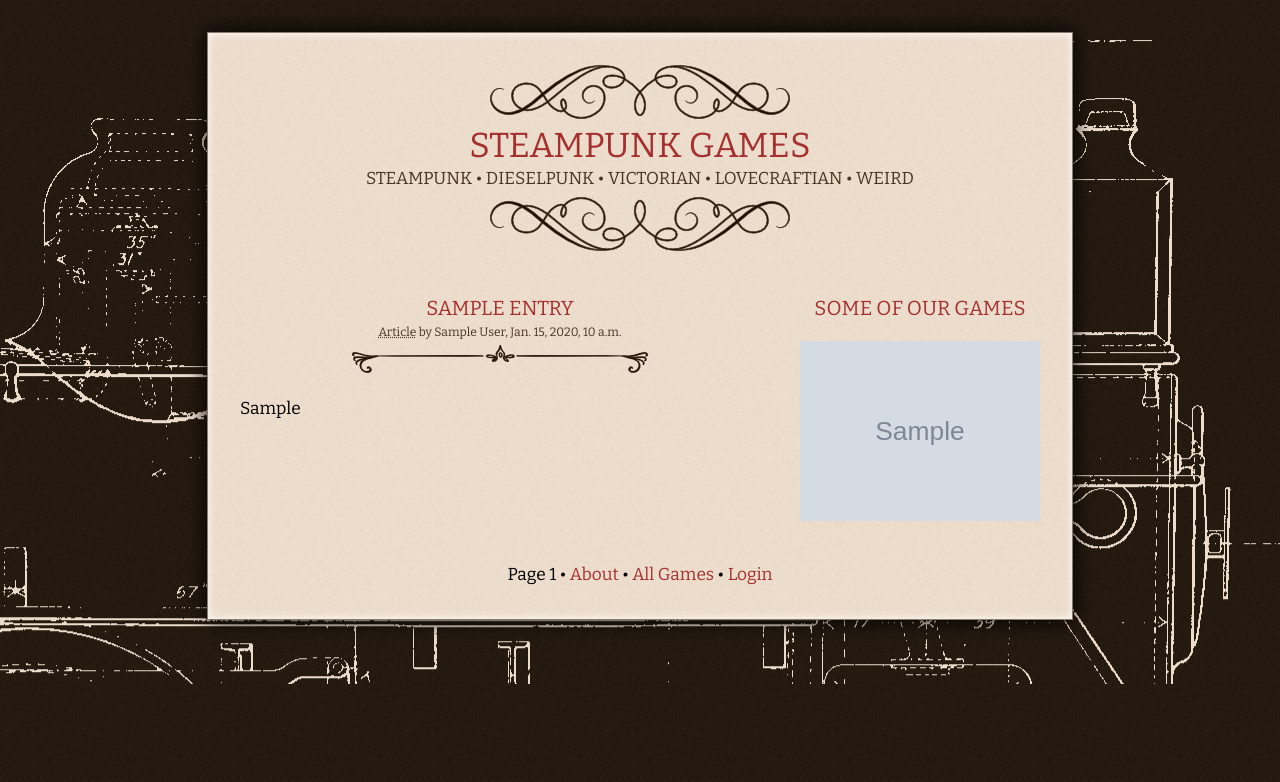
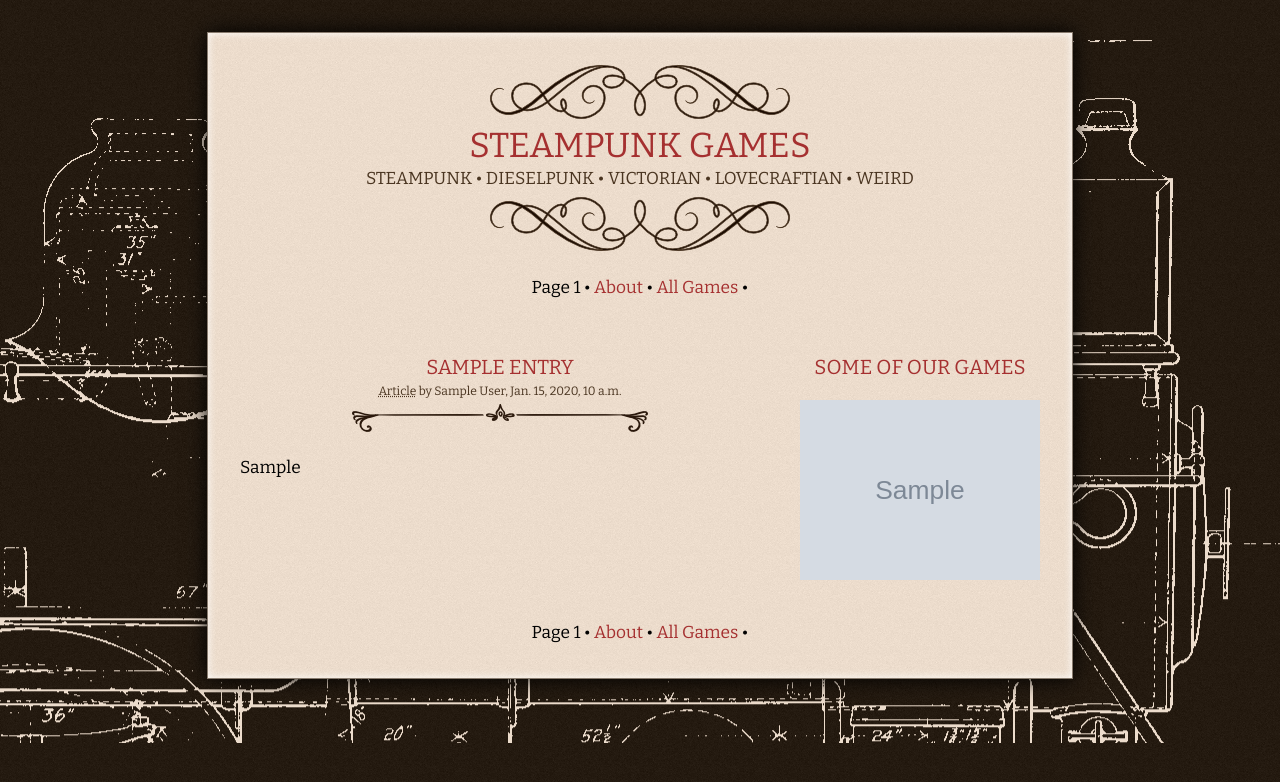
Before and after one commit to Zarkonnen/steampunkgames-realsite, a Django app: template steampunkgames/templates/home.html in a window 1280 px wide. Shown: the top 782 px of the page. Run offline with Django 3.2, Linux system fonts and the light colour scheme; the template is opened without the code that fills it: most values are stand-ins (such as "Sample title", 1, 10 or a date in 2020); grey boxes marked "Sample" are stand-in pictures.

Commit message:
Top navbar. Hid login.

```diff
--- a/steampunkgames/templates/author.html
+++ b/steampunkgames/templates/author.html
@@ -8,6 +8,7 @@
     <img src="{% static "steampunkgames/img/header-calligraphy-1.png" %}">
     <h1>{{ author.profile.displayName }}</h1>
     <img src="{% static "steampunkgames/img/header-calligraphy-2.png" %}">
+    <p><a href="{% url "home" %}">Home</a></p>
 </div>
 <h3>Bio</h3>
 <img src="/media/{{ author.profile.image }}" id="profileImage">
--- a/steampunkgames/templates/game.html
+++ b/steampunkgames/templates/game.html
@@ -8,6 +8,7 @@
     <img src="{% static "steampunkgames/img/header-calligraphy-1.png" %}">
     <h1>{{ game.name }}</h1>
     <img src="{% static "steampunkgames/img/header-calligraphy-2.png" %}">
+    <p><a href="{% url "home" %}">Home</a></p>
 </div>
 <img src="/media/{{ game.image }}" id="profileGameImage">
 <div id="profileGame">{{ game.description }}
--- a/steampunkgames/templates/games.html
+++ b/steampunkgames/templates/games.html
@@ -8,6 +8,7 @@
     <img src="{% static "steampunkgames/img/header-calligraphy-1.png" %}">
     <h1>All Games</h1>
     <img src="{% static "steampunkgames/img/header-calligraphy-2.png" %}">
+    <p><a href="{% url "home" %}">Home</a></p>
 </div>
 {% for g in games %}
 <h3><a href="{% url "game" g.slug %}">{{ g.name }}</a></h3>
--- a/steampunkgames/templates/home.html
+++ b/steampunkgames/templates/home.html
@@ -12,7 +12,21 @@
     <h1>Steampunk Games</h1>
     <div class="tagline">Steampunk • Dieselpunk • Victorian • Lovecraftian • Weird</div>
     <img src="{% static "steampunkgames/img/header-calligraphy-2.png" %}">
+    <p>
+    {% if hasPrev %}
+    <a href="{% url "page" prevIndex %}">⬅</a>
+    {% endif %}
+    Page {{ page }}
+    {% if hasNext %}
+        <a href="{% url "page" nextIndex %}">➡</a>
+    {% endif %}
+    • <a href="{% url "authors" %}">About</a> • <a href="{% url "games" %}">All Games</a> •
+    {% if user.is_authenticated %}
+        <a href="{% url "dashboard" %}">Dashboard</a>
+    {% endif %}
+    </p>
 </div>
+
 <div id="left">
     <div class="newsfeed">
         {% for e in entries %}
@@ -53,7 +67,5 @@ Page {{ page }}
 • <a href="{% url "authors" %}">About</a> • <a href="{% url "games" %}">All Games</a> •
 {% if user.is_authenticated %}
     <a href="{% url "dashboard" %}">Dashboard</a>
-{% else %}
-    <a href="{% url "login" %}">Login</a>
 {% endif %}
 {% endblock %}
```
